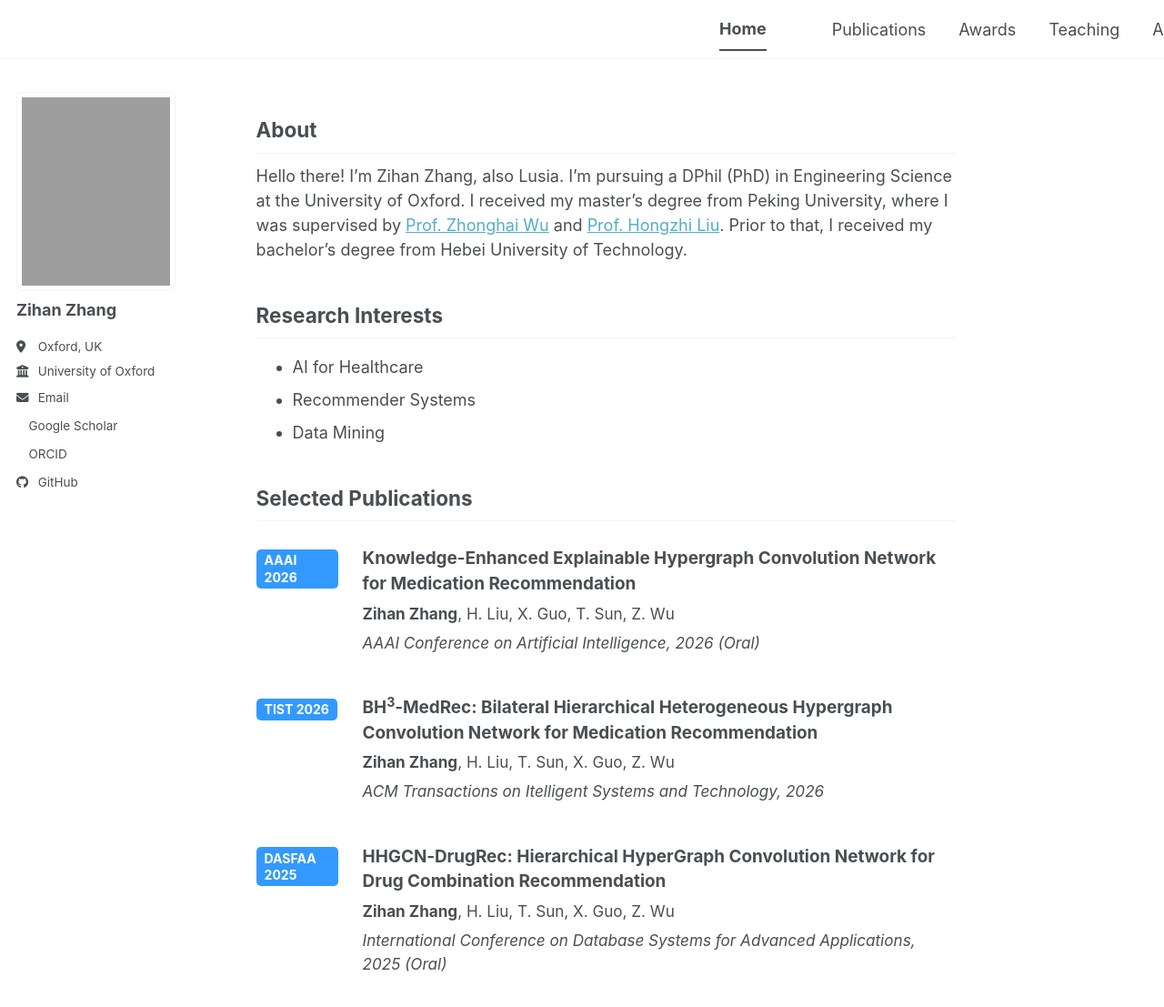
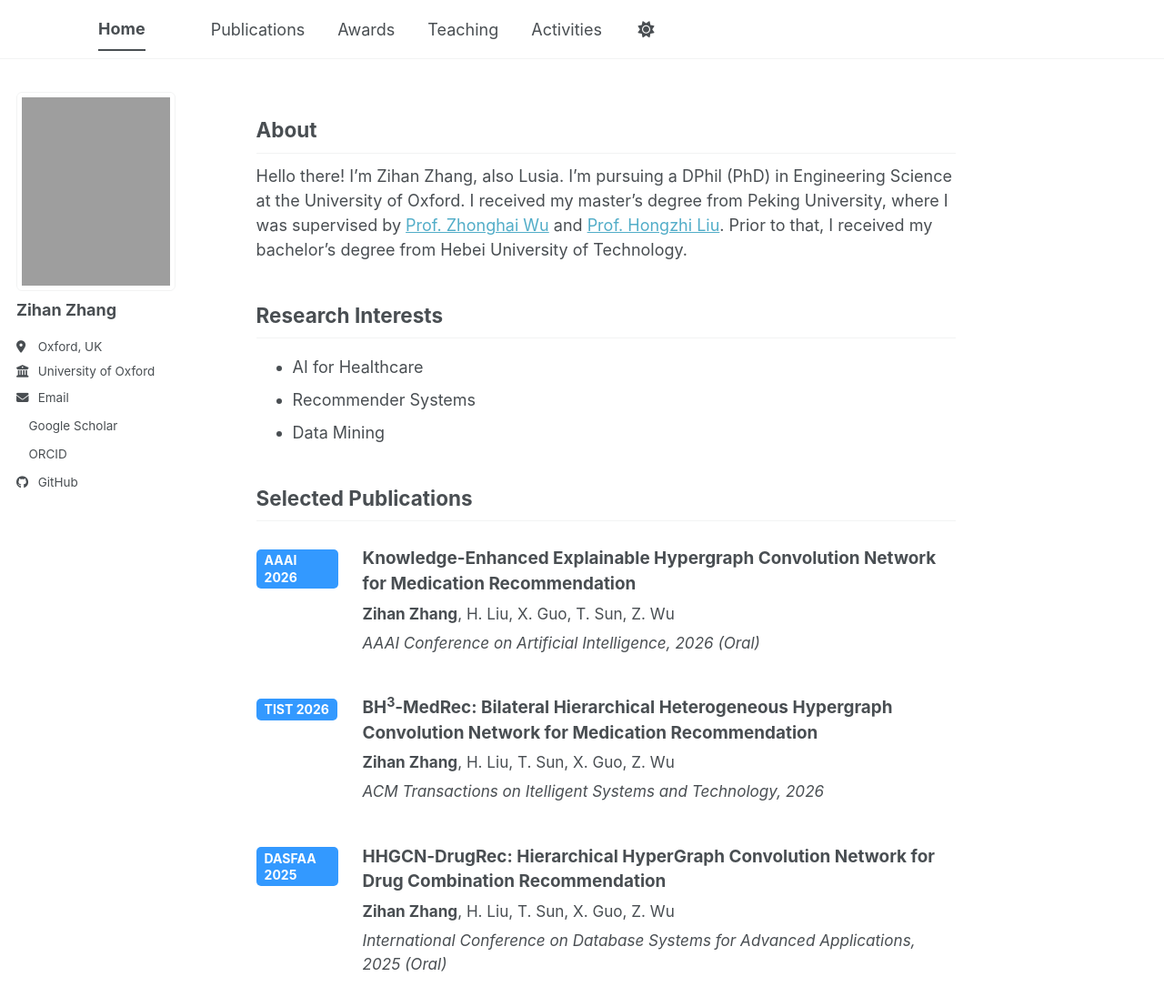
Before and after one commit to LusiaZ/LusiaZ.github.io, a Jekyll site: the page built from _pages/about.md, in a window 1280 px wide and 1198 px high. Shown: the top 1107 px of the window at 91% size. Built offline with Jekyll 4.4.1, drawn with Linux system fonts in a browser that asks for light colours; a style sheet for code colours, icons or effects is not loaded.

Commit message:
Adjust margin for visible links in navigation

```diff
--- a/_sass/layout/_navigation.scss
+++ b/_sass/layout/_navigation.scss
@@ -205,7 +205,7 @@
    .visible-links {
      display: table;
      margin-left: auto;
-     margin-right: -8rem;
+     margin-left: 5rem;
 
     li {
       display: table-cell;
```
